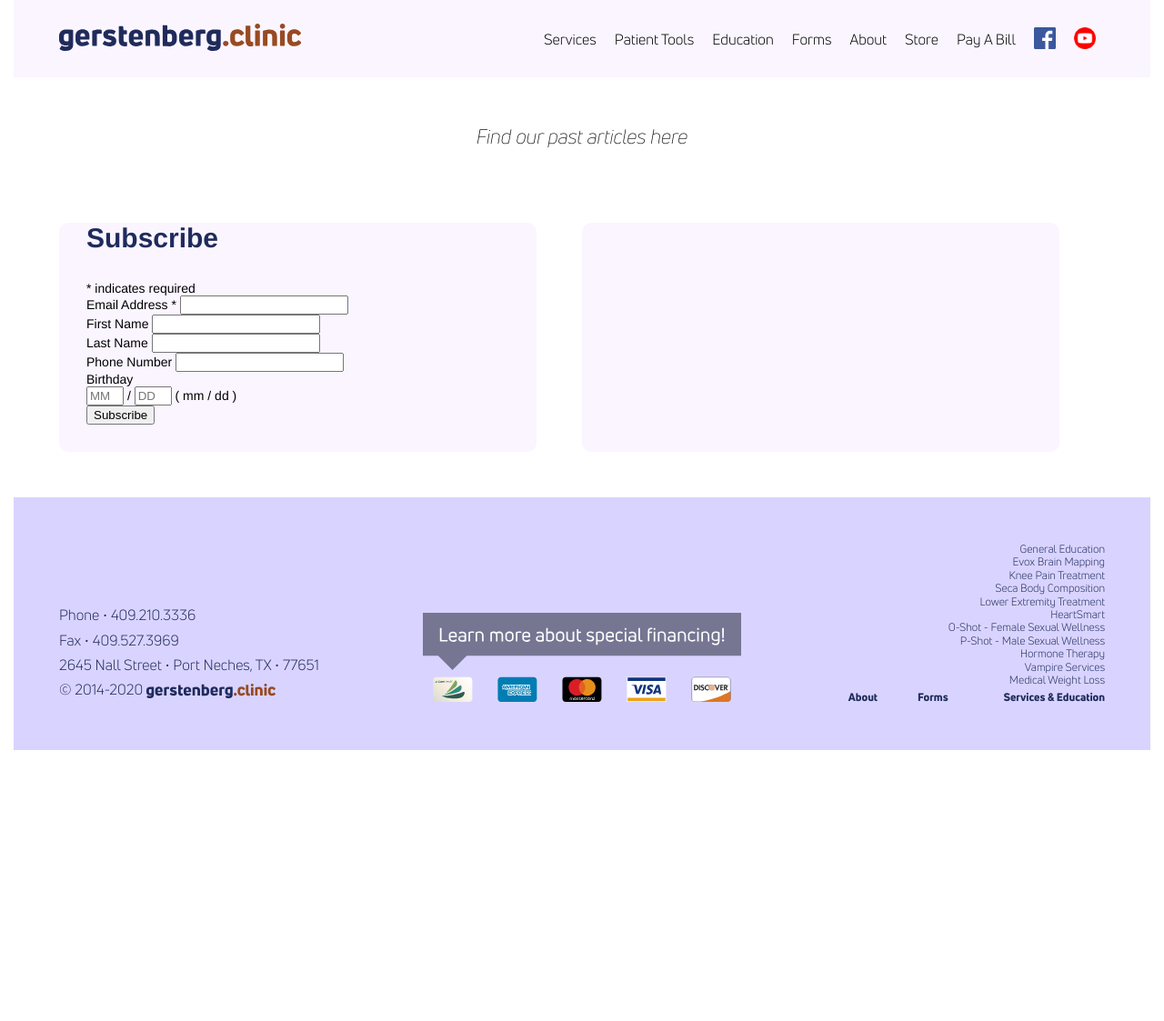
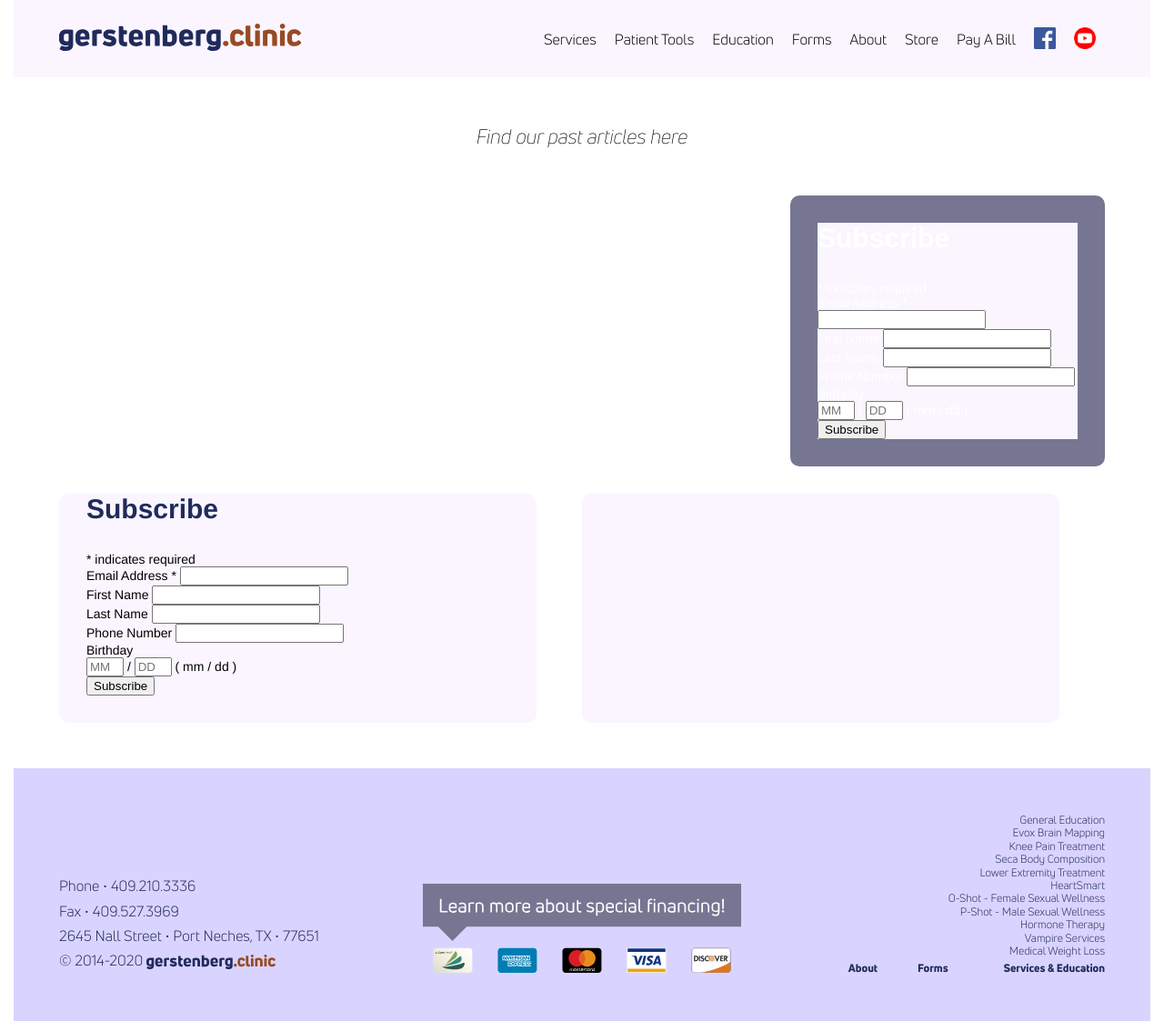
Before and after one commit to theneverwoods/gerstenberg.clinic, a Jekyll site: the page built from articles.html, in a window 1280 px wide. Shown: the whole page at 91% size. Built offline with Jekyll 4.4.1, drawn with Linux system fonts in a browser that asks for light colours; comment, search, counter and statistics services are not loaded; before the commit the page ends 900 px from its top, so only the background shows below that.

Commit message:
Update articles.html

```diff
--- a/articles.html
+++ b/articles.html
@@ -9,10 +9,71 @@ stylesheet: aesthetics
 redirect_from:
 ---
 
+<div class="row">
+	<div class="two-thirds">
+        <div style="width = 80%">
+            <style type="text/css">
+        <!--
+        .display_archive {font-family: arial,verdana; font-size: 16px;}
+        .campaign {line-height: 145%; margin: 5px;}
+        //-->
+        </style>
+        <script language="javascript" src="//clinic.us18.list-manage.com/generate-js/?u=3bdf416b29288fcc89abfd51c&fid=6406&show=1000" type="text/javascript"></script>
+        </div>
+	</div>
 
-<div style="height: 30px">
+    <div class="third center">
+		<div class="card dark" style="text-align: left">
+                        <!-- Begin Mailchimp Signup Form -->
+            <link href="//cdn-images.mailchimp.com/embedcode/classic-10_7.css" rel="stylesheet" type="text/css">
+            <style type="text/css">
+                #mc_embed_signup{background:#ffff; clear:left; font:14px Helvetica,Arial,sans-serif; }
+                /* Add your own Mailchimp form style overrides in your site stylesheet or in this style block.
+                   We recommend moving this block and the preceding CSS link to the HEAD of your HTML file. */
+            </style>
+            <div id="mc_embed_signup">
+            <form action="https://clinic.us18.list-manage.com/subscribe/post?u=3bdf416b29288fcc89abfd51c&amp;id=7ebbff7022" method="post" id="mc-embedded-subscribe-form" name="mc-embedded-subscribe-form" class="validate" target="_blank" novalidate>
+                <div id="mc_embed_signup_scroll">
+                <h2>Subscribe</h2>
+            <div class="indicates-required"><span class="asterisk">*</span> indicates required</div>
+            <div class="mc-field-group">
+                <label for="mce-EMAIL">Email Address  <span class="asterisk">*</span>
+            </label>
+                <input type="email" value="" name="EMAIL" class="required email" id="mce-EMAIL">
+            </div>
+            <div class="mc-field-group">
+                <label for="mce-FNAME">First Name </label>
+                <input type="text" value="" name="FNAME" class="" id="mce-FNAME">
+            </div>
+            <div class="mc-field-group">
+                <label for="mce-LNAME">Last Name </label>
+                <input type="text" value="" name="LNAME" class="" id="mce-LNAME">
+            </div>
+            <div class="mc-field-group size1of2">
+                <label for="mce-PHONE">Phone Number </label>
+                <input type="text" name="PHONE" class="" value="" id="mce-PHONE">
+            </div>
+            <div class="mc-field-group size1of2">
+                <label for="mce-BIRTHDAY-month">Birthday </label>
+                <div class="datefield">
+                    <span class="subfield monthfield"><input class="birthday " type="text" pattern="[0-9]*" value="" placeholder="MM" size="2" maxlength="2" name="BIRTHDAY[month]" id="mce-BIRTHDAY-month"></span> /
+                    <span class="subfield dayfield"><input class="birthday " type="text" pattern="[0-9]*" value="" placeholder="DD" size="2" maxlength="2" name="BIRTHDAY[day]" id="mce-BIRTHDAY-day"></span>
+                    <span class="small-meta nowrap">( mm / dd )</span>
+                </div>
+            </div>	<div id="mce-responses" class="clear">
+                    <div class="response" id="mce-error-response" style="display:none"></div>
+                    <div class="response" id="mce-success-response" style="display:none"></div>
+                </div>    <!-- real people should not fill this in and expect good things - do not remove this or risk form bot signups-->
+                <div style="position: absolute; left: -5000px;" aria-hidden="true"><input type="text" name="b_3bdf416b29288fcc89abfd51c_7ebbff7022" tabindex="-1" value=""></div>
+                <div class="clear"><input type="submit" value="Subscribe" name="subscribe" id="mc-embedded-subscribe" class="button"></div>
+                </div>
+            </form>
+            </div>
+            <script type='text/javascript' src='//s3.amazonaws.com/downloads.mailchimp.com/js/mc-validate.js'></script><script type='text/javascript'>(function($) {window.fnames = new Array(); window.ftypes = new Array();fnames[0]='EMAIL';ftypes[0]='email';fnames[1]='FNAME';ftypes[1]='text';fnames[2]='LNAME';ftypes[2]='text';fnames[3]='ADDRESS';ftypes[3]='address';fnames[4]='PHONE';ftypes[4]='phone';fnames[5]='BIRTHDAY';ftypes[5]='birthday';}(jQuery));var $mcj = jQuery.noConflict(true);</script>
+            <!--End mc_embed_signup-->
+		</div>
+	</div>
 </div>
-
 
 <div class="row cards">
     <div class="third card light">
```
